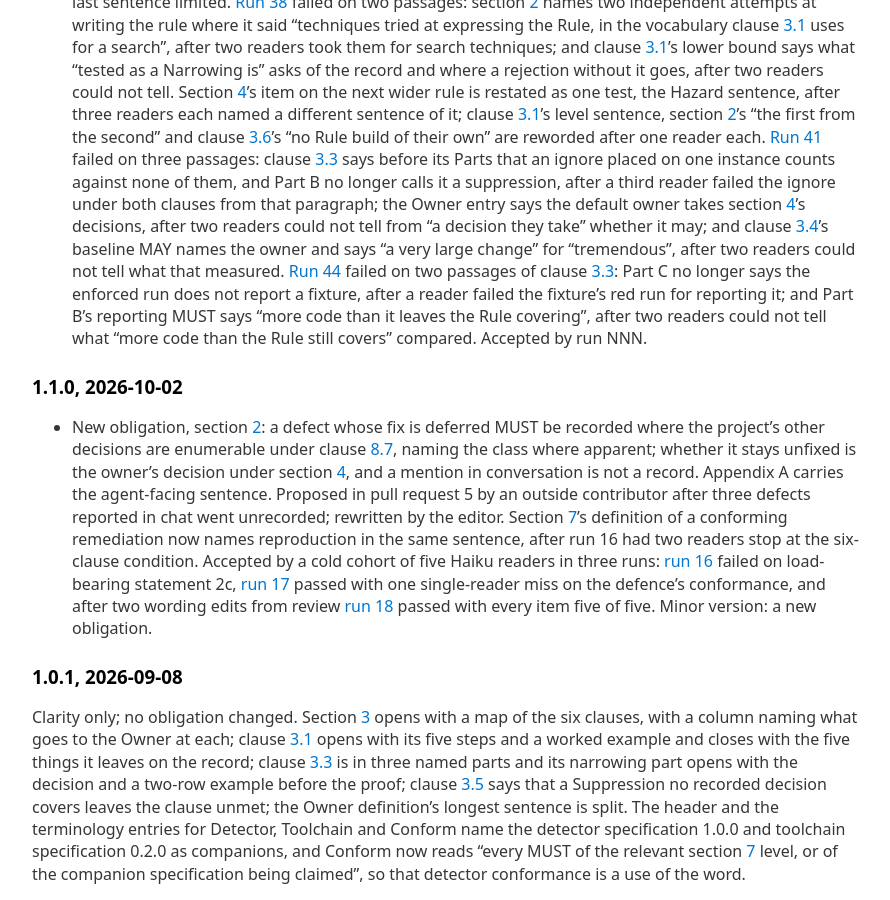
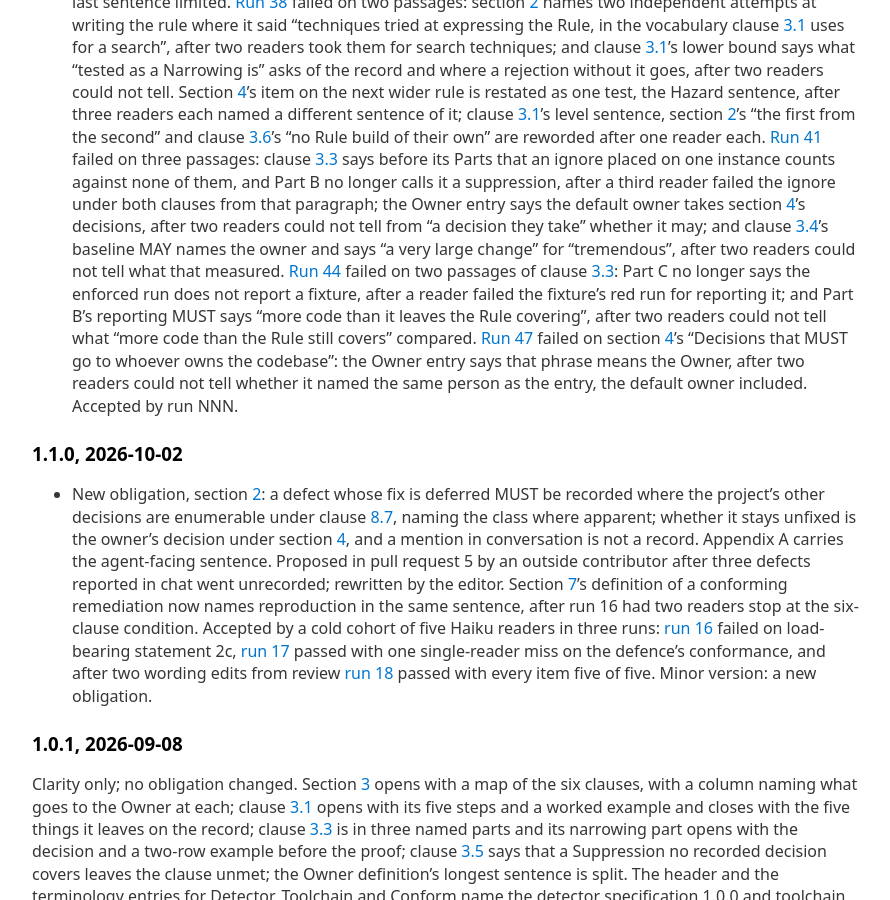
Before and after one commit to Defence-Before-Fix/defence-before-fix.github.io, a Jekyll site: the page built from CHANGELOG.md, in a window 1280 px wide and 900 px high, scrolled down 887 px. Shown: the whole window, without its empty margins (192-1082 px from the left). Built offline with Jekyll 4.4.1, drawn with Linux system fonts in a browser that asks for light colours; our own code applies the rules of GitHub Pages for plain Markdown files.

Commit message:
Method Owner entry: the passage run 47 failed on
The Owner entry says that "whoever owns the codebase" means the Owner,
after two readers could not tell whether section 4's lead-in named the
same person as the entry.

Co-Authored-By: Claude Opus 5.5 <noreply@anthropic.com>

```diff
--- a/SPEC.md
+++ b/SPEC.md
@@ -154,7 +154,7 @@ A [Practitioner] that is an automated system. Everything said of a [Practitioner
 
 #### Owner
 
-Whoever holds authority over a project's [Exceptions] and [Calibrations]. Always a human. The project decides who, and clause 8.7 requires the answer to be findable. Where the project has recorded nobody, the [Owner] is whoever instructed the [Practitioner], and [Escalation] goes there. That default [Owner] takes the decisions section 4 gives the [Owner], but is usually the person under the same deadline as the [Practitioner], so a decision of theirs to keep an [Instance] unfixed, [Suppress], [Baseline] or remove a [Rule] MUST be recorded in the project record with its justification. That record MUST mark the decision as taken by a default [Owner] and state why nobody better placed was reachable, where the next reader can see who decided and why. Such a decision SHOULD be revisited by someone not under that deadline before the next release. A project that wants the separation section 4 describes names an [Owner]; the default exists so work is not blocked, not to certify that a second judgement was applied.
+Whoever holds authority over a project's [Exceptions] and [Calibrations]. Always a human. Where this specification says "whoever owns the codebase", it means the [Owner]. The project decides who, and clause 8.7 requires the answer to be findable. Where the project has recorded nobody, the [Owner] is whoever instructed the [Practitioner], and [Escalation] goes there. That default [Owner] takes the decisions section 4 gives the [Owner], but is usually the person under the same deadline as the [Practitioner], so a decision of theirs to keep an [Instance] unfixed, [Suppress], [Baseline] or remove a [Rule] MUST be recorded in the project record with its justification. That record MUST mark the decision as taken by a default [Owner] and state why nobody better placed was reachable, where the next reader can see who decided and why. Such a decision SHOULD be revisited by someone not under that deadline before the next release. A project that wants the separation section 4 describes names an [Owner]; the default exists so work is not blocked, not to certify that a second judgement was applied.
 
 #### Escalation
 
```
Also changed, not shown: CHANGELOG.md.
